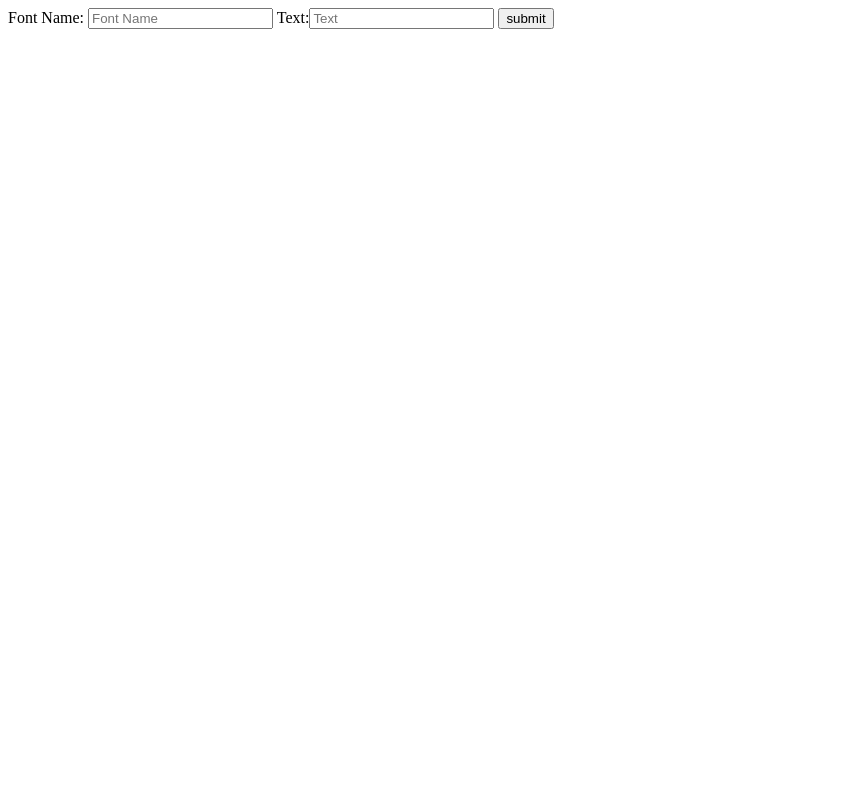
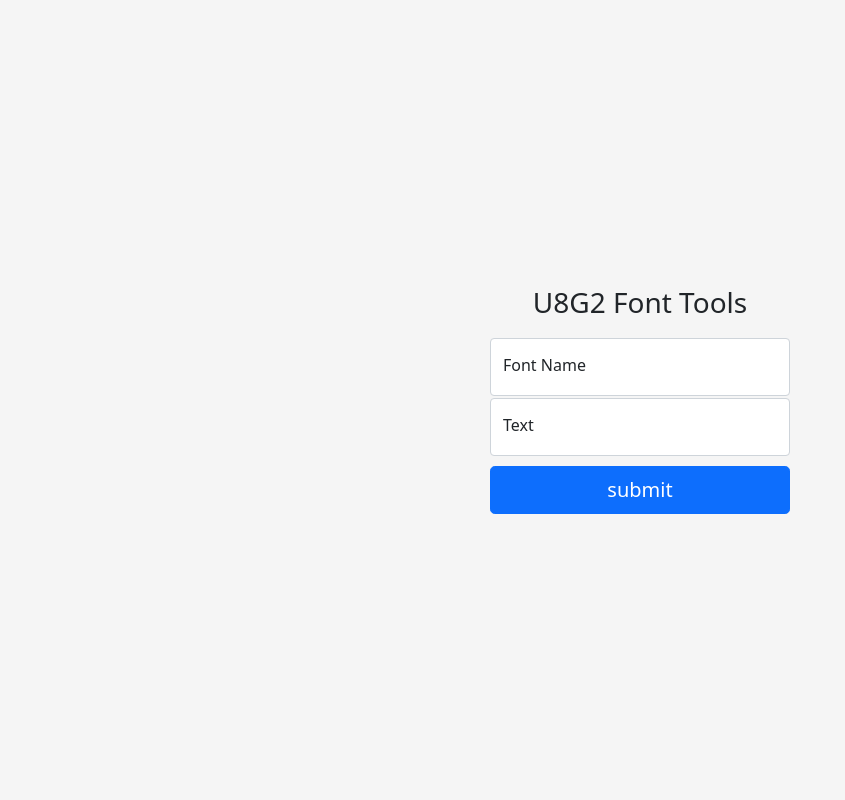
Before and after one commit to Beants/u8g2_font_builder, a Flask app: page / in a window 1280 px wide. Shown: the whole page, without its empty margins (0-845 px from the left). Run offline with Flask 2, Linux system fonts and the light colour scheme.

Commit message:
new front-end

```diff
--- a/app.py
+++ b/app.py
@@ -20,7 +20,11 @@
 @app.route('/new_font', methods=['POST'])
 def download():
     font_name = request.form['font_name']
+    if not font_name:
+        return render_template('index.html', message='Please input font name.')
     text = request.form['text']
+    if not text:
+        return render_template('index.html', message='Please input text.')
     try:
         font = FontTools(font_name, text)
         response = make_response(
@@ -31,7 +35,7 @@
             )
         )
         return response
-    except TypeError as e:
+    except Exception as e:
         return render_template('index.html', message=e.__str__())
 
 
--- a/font_tools.py
+++ b/font_tools.py
@@ -1,14 +1,17 @@
 import io
 import os
+import re
 import time
 import zipfile
 
 from env import BDFCONV_PATH, U8G2_PATH
 
+FONT_NAME_REGULATE_REGEX = re.compile(r'\W+')
+
 
 class FontTools:
     def __init__(self, font_name, text):
-        self._font_name = font_name
+        self._font_name = FONT_NAME_REGULATE_REGEX.sub('_', font_name.strip())
         self._text = text
         self._id = str(hash(self._font_name + str(time.time())))
         self._map = None
--- /dev/null
+++ b/static/index.css
@@ -0,0 +1,43 @@
+html,
+body {
+    height: 100%;
+}
+
+body {
+    display: flex;
+    align-items: center;
+    padding-top: 40px;
+    padding-bottom: 40px;
+    background-color: #f5f5f5;
+}
+
+.form-font {
+    width: 100%;
+    max-width: 330px;
+    padding: 15px;
+    margin: auto;
+}
+
+.form-font .checkbox {
+    font-weight: 400;
+}
+
+.form-floating {
+    padding-top: 2px;
+}
+
+.form-font .form-floating:focus-within {
+    z-index: 2;
+}
+
+.form-font input[type="email"] {
+    margin-bottom: -1px;
+    border-bottom-right-radius: 0;
+    border-bottom-left-radius: 0;
+}
+
+.form-font input[type="password"] {
+    margin-bottom: 10px;
+    border-top-left-radius: 0;
+    border-top-right-radius: 0;
+}
--- a/templates/index.html
+++ b/templates/index.html
@@ -1,21 +1,59 @@
-<html lang="zh">
+<!doctype html>
+<html lang="en">
 <head>
-    <meta charset="UTF-8">
-    <title>my font tools</title>
+	<!-- Required meta tags -->
+	<meta charset="utf-8">
+	<meta content="width=device-width, initial-scale=1" name="viewport">
+
+	<!-- Bootstrap CSS -->
+	<link crossorigin="anonymous" href="https://cdn.jsdelivr.net/npm/bootstrap@5.1.3/dist/css/bootstrap.min.css"
+	      integrity="sha384-1BmE4kWBq78iYhFldvKuhfTAU6auU8tT94WrHftjDbrCEXSU1oBoqyl2QvZ6jIW3" rel="stylesheet">
+
+	<link href="../static/index.css" rel="stylesheet">
+	<title>U8G2 Font Tools</title>
+	<!-- Favicons -->
+	<link rel="icon" href="../static/fonts.svg" type="image/svg">
+
 </head>
-<body>
-{% if message%}
-<p>message</p>
-{% endif%}
-<form action="{{ url_for('download') }}" method="POST">
-    <label>
-        Font Name: <input type="text" name="font_name" placeholder="Font Name">
-    </label>
-    <label>
-        Text:<input type="text" name="text" placeholder="Text">
-    </label>
-    <button type="submit" formtarget="_blank"> submit</button>
+<body class="text-center">
 
-</form>
+<!-- Optional JavaScript; choose one of the two! -->
+
+<!-- Option 1: Bootstrap Bundle with Popper -->
+<script crossorigin="anonymous"
+        integrity="sha384-ka7Sk0Gln4gmtz2MlQnikT1wXgYsOg+OMhuP+IlRH9sENBO0LRn5q+8nbTov4+1p"
+        src="https://cdn.jsdelivr.net/npm/bootstrap@5.1.3/dist/js/bootstrap.bundle.min.js"></script>
+
+<!-- Option 2: Separate Popper and Bootstrap JS -->
+<!--
+<script src="https://cdn.jsdelivr.net/npm/@popperjs/core@2.10.2/dist/umd/popper.min.js" integrity="sha384-7+zCNj/IqJ95wo16oMtfsKbZ9ccEh31eOz1HGyDuCQ6wgnyJNSYdrPa03rtR1zdB" crossorigin="anonymous"></script>
+<script src="https://cdn.jsdelivr.net/npm/bootstrap@5.1.3/dist/js/bootstrap.min.js" integrity="sha384-QJHtvGhmr9XOIpI6YVutG+2QOK9T+ZnN4kzFN1RtK3zEFEIsxhlmWl5/YESvpZ13" crossorigin="anonymous"></script>
+-->
+<div class="container">
+	<main class="form-font">
+		<h1 class="h3 mb-3 fw-normal">U8G2 Font Tools</h1>
+
+		{% if message %}
+			<p>message</p>
+		{% endif %}
+		<form action="{{ url_for('download') }}" method="POST">
+			<div class="form-floating">
+				<input type="text" class="form-control" id="fontNameInput" name="font_name"
+				       placeholder="u8g2_xx_xxx_x_font" required>
+				<label for="fontNameInput">Font Name</label>
+			</div>
+			<div class="form-floating">
+				<input type="text" class="form-control" id="textInput" name="text" placeholder="Text" required>
+				<label for="textInput">Text</label>
+			</div>
+			<div style="padding-bottom: 10px"></div>
+
+			<button class="w-100 btn btn-lg btn-primary"  formtarget="_blank" type="submit"> submit</button>
+
+		</form>
+	</main>
+</div>
+
+
 </body>
 </html>
```
Also changed, not shown: static/fonts.svg (added).
